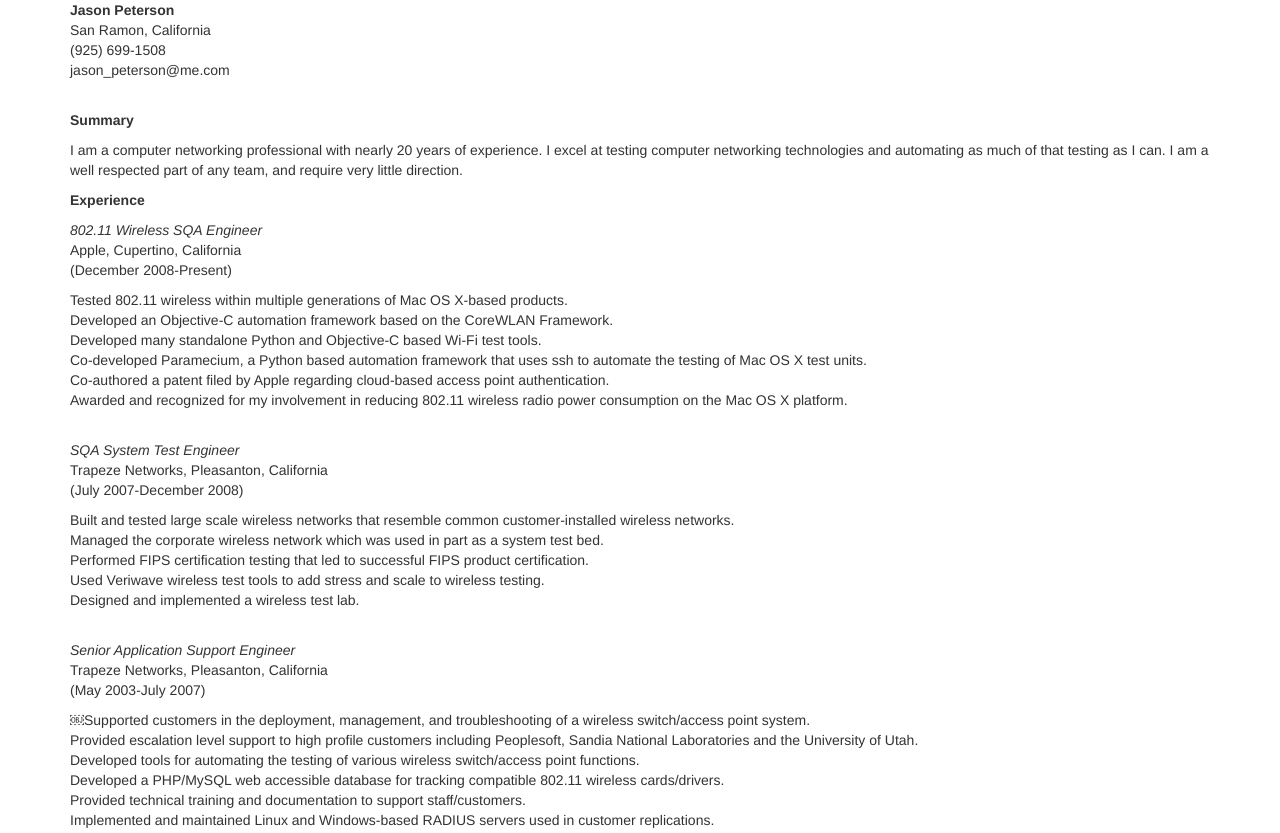
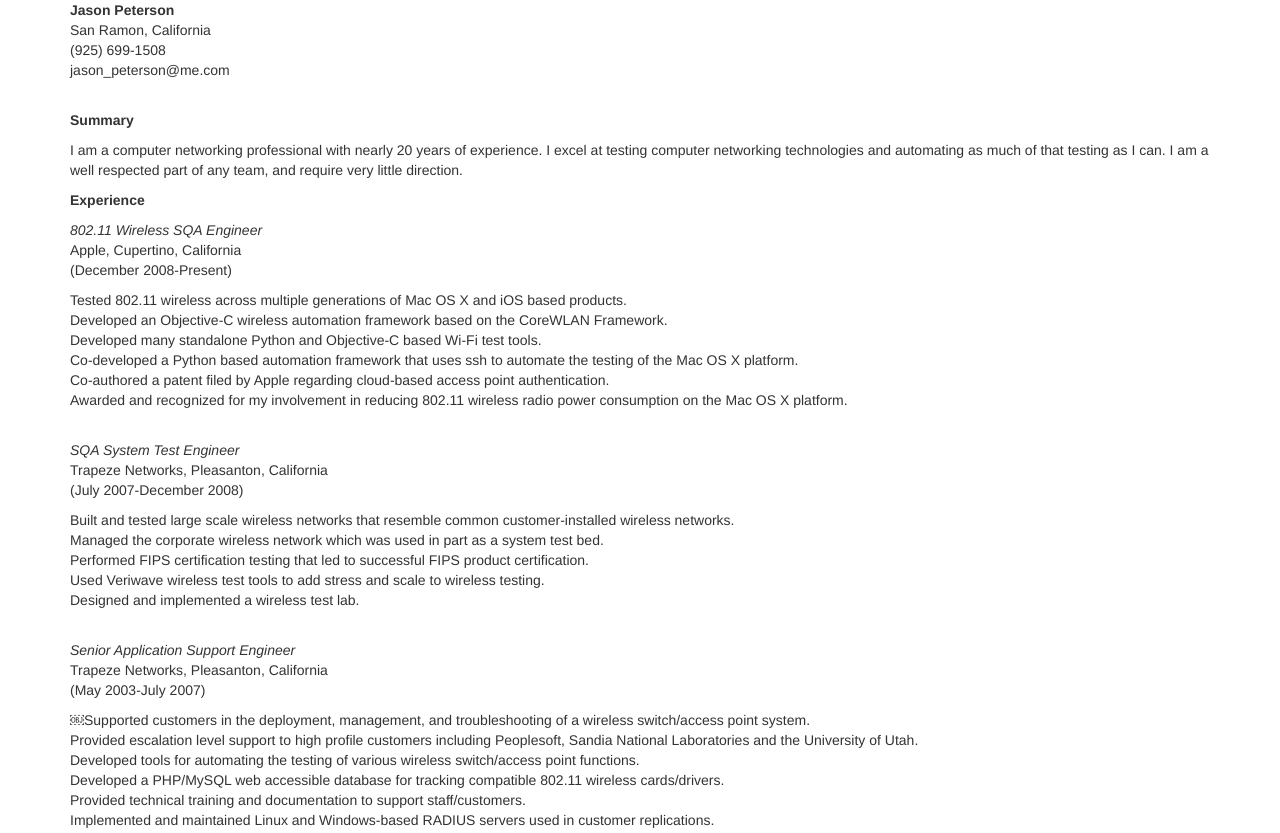
Before and after one commit to condurre/condurre.github.com, a plain HTML site: page resume.html in a window 1280 px wide. Shown: the top 833 px of the page. Drawn offline with nearby package versions, Linux system fonts and the light colour scheme.

Commit message:
some edits to my work at Apple

```diff
--- a/resume.html
+++ b/resume.html
@@ -39,10 +39,10 @@
             </p>
 
             <p>
-            Tested 802.11 wireless within multiple generations of Mac OS X-based products.<br>
-            Developed an Objective-C automation framework based on the CoreWLAN Framework.<br>
+            Tested 802.11 wireless across multiple generations of Mac OS X and iOS based products.<br>
+            Developed an Objective-C wireless automation framework based on the CoreWLAN Framework.<br>
             Developed many standalone Python and Objective-C based Wi-Fi test tools.<br>
-            Co-developed Paramecium, a Python based automation framework that uses ssh to automate the testing of Mac OS X test units.<br>
+            Co-developed a Python based automation framework that uses ssh to automate the testing of the Mac OS X platform.<br>
             Co-authored a patent filed by Apple regarding cloud-based access point authentication.<br>
             Awarded and recognized for my involvement in reducing 802.11 wireless radio power consumption on the Mac OS X platform.
             </p>
```
